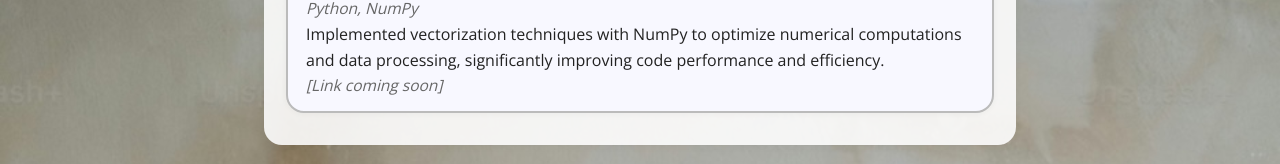
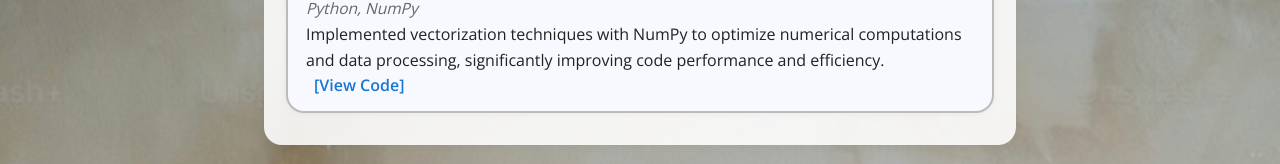
Before and after one commit to CooperGrossman69/cgrossm69.github.io, a plain HTML site: page index.html in a window 1280 px wide. Shown: the part 1841-2005 px from the top of the page. Drawn offline with nearby package versions, Linux system fonts and the light colour scheme.

Commit message:
Update index.html

```diff
--- a/index.html
+++ b/index.html
@@ -320,11 +320,17 @@ for ent in doc.ents:
 
                 </li>
                 <li>
+
                     <strong>Project 8: Vectorization in Python</strong> (2025)<br>
+
                     <em>Python, NumPy</em><br>
+
                     Implemented vectorization techniques with NumPy to optimize numerical computations and data processing, significantly improving code performance and efficiency.<br>
-                    <em>[Link coming soon]</em>
+
+                    <a href="https://drive.google.com/file/d/1CMYjiNFwVpSazBCMuF5hZ6neuqCV3Nlm/view?usp=sharing"_blank">[View Code]</a>
+
                 </li>
+
             </ul>
         </section>
 
```
